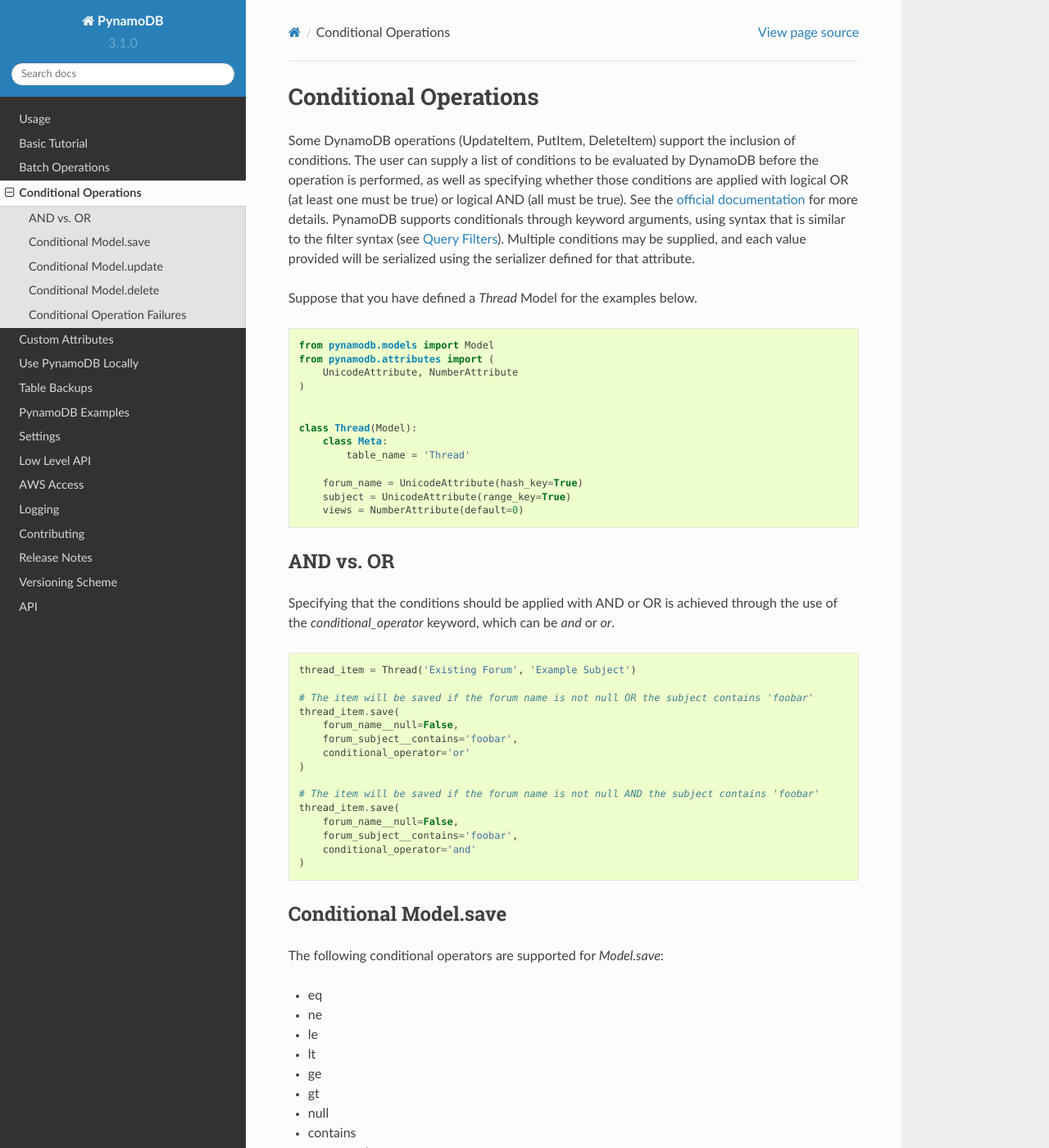
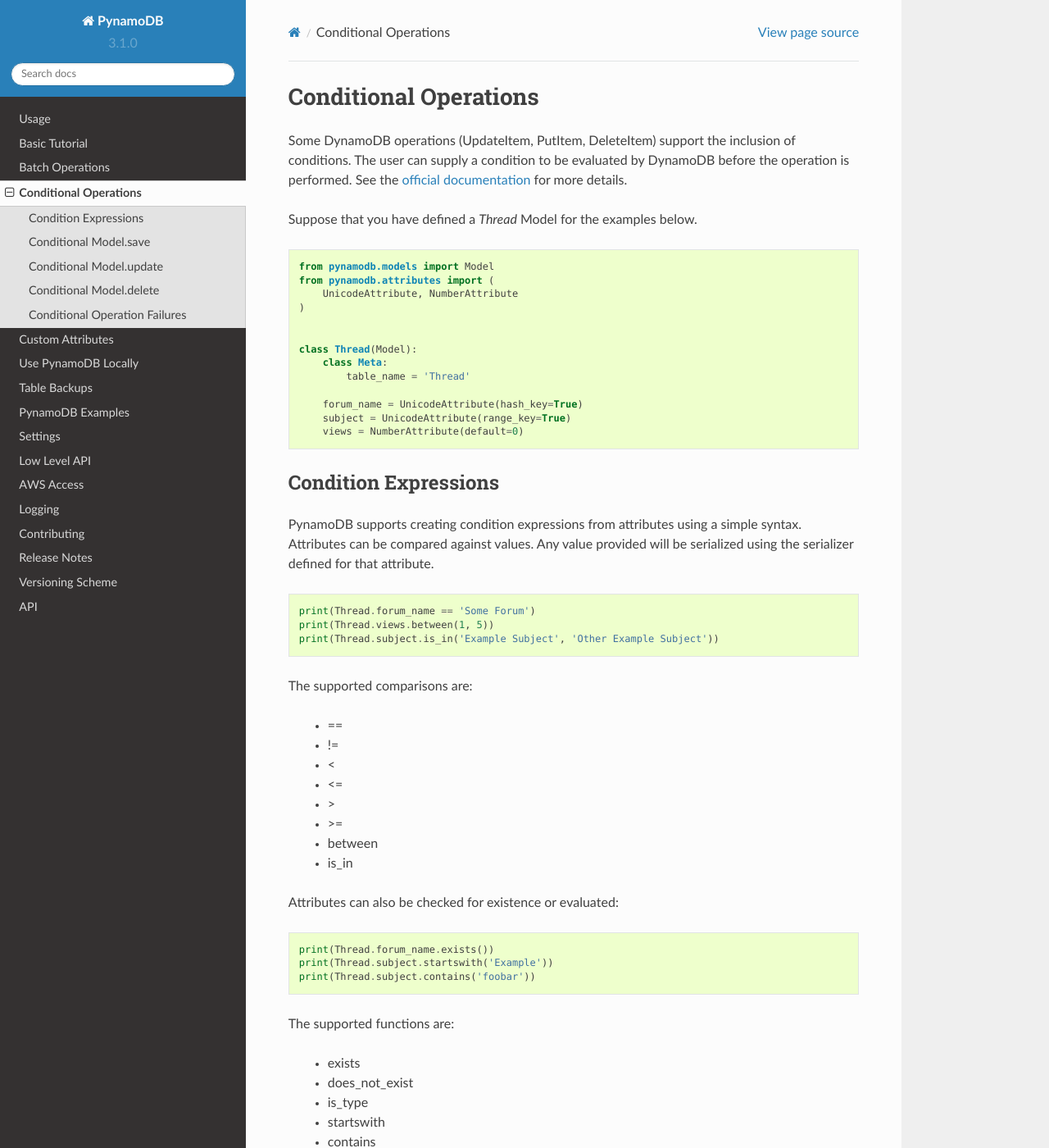
Before and after one commit to pynamodb/PynamoDB, a Sphinx documentation site: the page built from docs/conditional.rst, in a window 1280 px wide and 1400 px high. Shown: the whole window at 82% size. Built offline with Sphinx 7.4.7 and the Read the Docs theme 2.0.0, drawn with Linux system fonts in a browser that asks for light colours; pages that are not in the unit, such as notebooks, are missing from menus; some of the changed text lies outside the part shown.

Commit message:
Conditional Operations using Condition Expressions

```diff
--- a/docs/conditional.rst
+++ b/docs/conditional.rst
@@ -1,11 +1,9 @@
 Conditional Operations
 ======================
 
-Some DynamoDB operations (UpdateItem, PutItem, DeleteItem) support the inclusion of conditions. The user can supply a list of conditions to be
-evaluated by DynamoDB before the operation is performed, as well as specifying whether those conditions are
-applied with logical OR (at least one must be true) or logical AND (all must be true). See the `official documentation <http://docs.aws.amazon.com/amazondynamodb/latest/developerguide/WorkingWithItems.html#ConditionalExpressions>`_
-for more details. PynamoDB supports conditionals through keyword arguments, using syntax that is similar to the filter syntax (see :ref:`filtering`).
-Multiple conditions may be supplied, and each value provided will be serialized using the serializer defined for that attribute.
+Some DynamoDB operations (UpdateItem, PutItem, DeleteItem) support the inclusion of conditions. The user can supply a condition to be
+evaluated by DynamoDB before the operation is performed. See the `official documentation <http://http://docs.aws.amazon.com/amazondynamodb/latest/developerguide/WorkingWithItems.html#WorkingWithItems.ConditionalUpdate>`_
+for more details.
 
 Suppose that you have defined a `Thread` Model for the examples below.
 
@@ -26,113 +24,95 @@
         views = NumberAttribute(default=0)
 
 
-AND vs. OR
-^^^^^^^^^^
+Condition Expressions
+^^^^^^^^^^^^^^^^^^^^^
 
-Specifying that the conditions should be applied with AND or OR is achieved through the use of the `conditional_operator` keyword,
-which can be `and` or `or`.
+PynamoDB supports creating condition expressions from attributes using a simple syntax. Attributes can be compared against values.
+Any value provided will be serialized using the serializer defined for that attribute.
+
+.. code-block:: python
+
+    print(Thread.forum_name == 'Some Forum')
+    print(Thread.views.between(1, 5))
+    print(Thread.subject.is_in('Example Subject', 'Other Example Subject'))
+
+The supported comparisons are:
+
+ * ==
+ * !=
+ * <
+ * <=
+ * >
+ * >=
+ * between
+ * is_in
+
+Attributes can also be checked for existence or evaluated:
+
+.. code-block:: python
+
+    print(Thread.forum_name.exists())
+    print(Thread.subject.startswith('Example'))
+    print(Thread.subject.contains('foobar'))
+
+The supported functions are:
+
+ * exists
+ * does_not_exist
+ * is_type
+ * startswith
+ * contains
+ * size()
+
+Conditions can be combined using logical operations:
+
+.. code-block:: python
+
+    print(Thread.forum_name.does_not_exist() | (Thread.views.between(1, 5) & ~(Thread.views == 3)))
+
+Finally, if necessary, you can use document paths to access nested list and map attributes:
+
+.. code-block:: python
+
+    from pynamodb.expressions.condition import size
+
+    print(size('foo.bar[0].baz') == 0)
+
+
+Conditional Model.save
+^^^^^^^^^^^^^^^^^^^^^^
+
+This example saves a `Thread` item, only if the item exists.
 
 .. code-block:: python
 
     thread_item = Thread('Existing Forum', 'Example Subject')
 
-    # The item will be saved if the forum name is not null OR the subject contains 'foobar'
-    thread_item.save(
-        forum_name__null=False,
-        forum_subject__contains='foobar',
-        conditional_operator='or'
-    )
-
-    # The item will be saved if the forum name is not null AND the subject contains 'foobar'
-    thread_item.save(
-        forum_name__null=False,
-        forum_subject__contains='foobar',
-        conditional_operator='and'
-    )
-
-Conditional Model.save
-^^^^^^^^^^^^^^^^^^^^^^
-
-The following conditional operators are supported for `Model.save`:
-
-* eq
-* ne
-* le
-* lt
-* ge
-* gt
-* null
-* contains
-* not_contains
-* begins_with
-* in
-* between
-
-This example saves a `Thread` item, only if the item exists, and the `forum_name` attribute is not null.
-
-.. code-block:: python
-
-    thread_item = Thread('Existing Forum', 'Example Subject')
-
-    # DynamoDB will only save the item if forum_name exists and is not null
-    print(thread_item.save(forum_name__null=False)
+    # DynamoDB will only save the item if forum_name exists
+    print(thread_item.save(Thread.forum_name.exists())
 
     # You can specify multiple conditions
-    print(thread_item.save(forum_name__null=False, forum_subject__contains='foobar'))
+    print(thread_item.save(Thread.forum_name.exists() & Thread.forum_subject.contains('foobar')))
 
 
 Conditional Model.update
 ^^^^^^^^^^^^^^^^^^^^^^^^
 
-The following conditional operators are supported for `Model.update`:
-
-* eq
-* ne
-* le
-* lt
-* ge
-* gt
-* null
-* contains
-* not_contains
-* begins_with
-* in
-* between
-
-This example will update a `Thread` item, if the `forum_name` attribute equals 'Some Forum' *OR* the subject is not null:
+This example will update a `Thread` item, if the `views` attribute is less than 5 *OR* greater than 10:
 
 .. code-block:: python
 
-    thread_item.update(
-        conditional_operator='or',
-        forum_name__eq='Some Forum',
-        subject__null=False)
-    )
+    thread_item.update((Thread.views < 5) | (Thread.views > 10))
 
 
 Conditional Model.delete
 ^^^^^^^^^^^^^^^^^^^^^^^^
 
-The following conditional operators are supported for `Model.delete`:
-
-* eq
-* ne
-* le
-* lt
-* ge
-* gt
-* null
-* contains
-* not_contains
-* begins_with
-* in
-* between
-
 This example will delete the item, only if its `views` attribute is equal to 0.
 
 .. code-block:: python
 
-    print(thread_item.delete(views__eq=0))
+    print(thread_item.delete(Thread.views == 0))
 
 Conditional Operation Failures
 ^^^^^^^^^^^^^^^^^^^^^^^^^^^^^^
@@ -142,7 +122,7 @@
 .. code-block:: python
 
     try:
-        thread_item.save(forum_name__null=False)
+        thread_item.save(Thread.forum_name.exists())
     except PutError as e:
         if isinstance(e.cause, ClientError):
             code = e.cause.response['Error'].get('Code')
```
Also changed, not shown: 7 other files.
